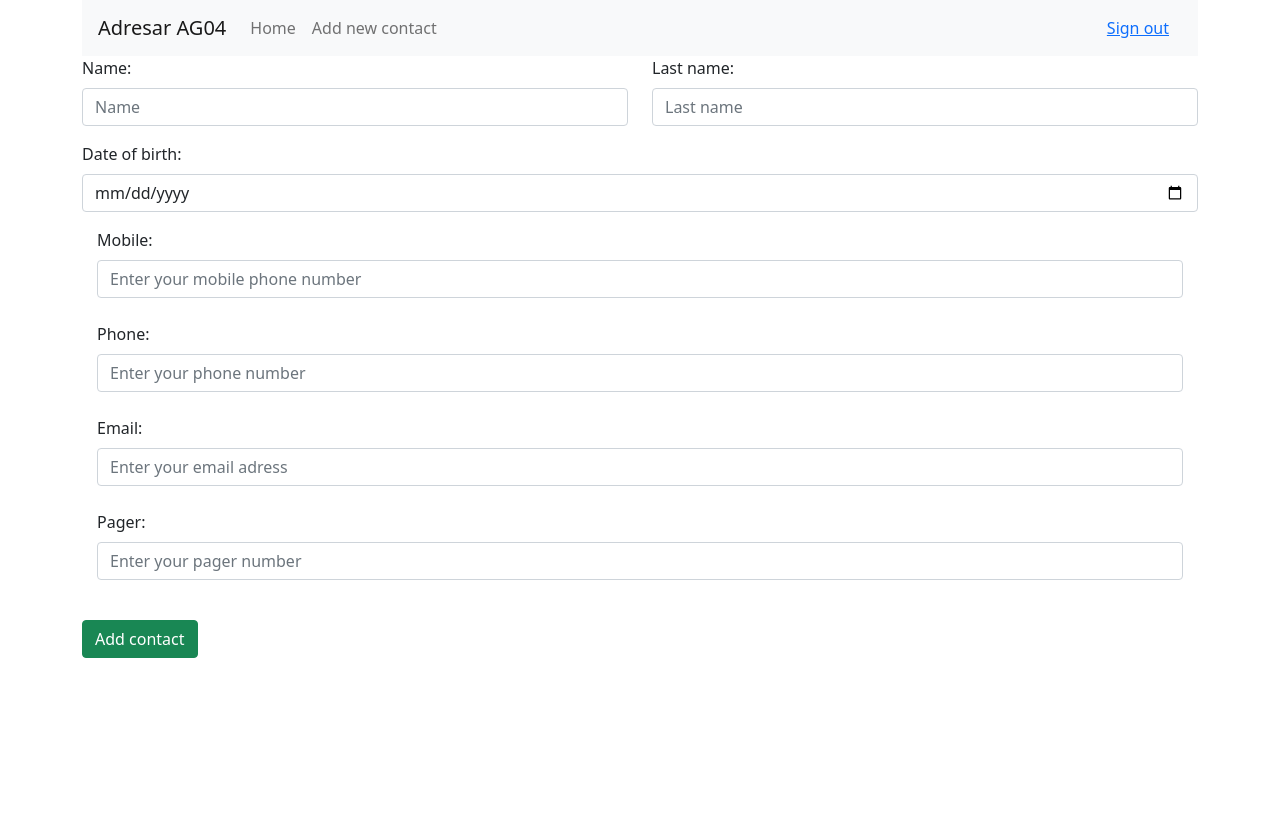
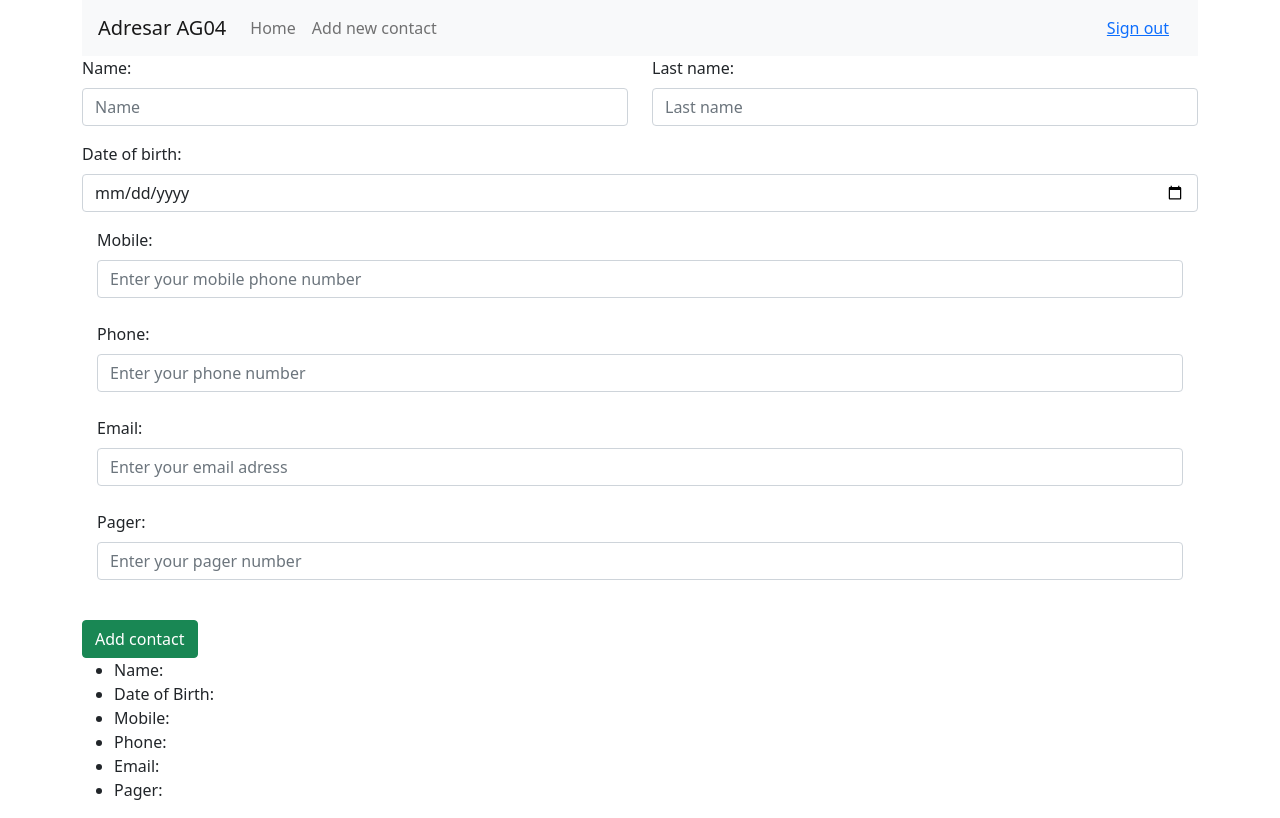
Before and after one commit to ivanrastegorac/adresar, a React (Create React App) app: page /kontakt in a window 1280 px wide. Built offline with nearby package versions, Linux system fonts and the light colour scheme; no server answers.

Commit message:
Edited Component AddNewContact

```diff
--- a/src/components/AddNewContact.js
+++ b/src/components/AddNewContact.js
@@ -1,4 +1,4 @@
-import React, { useState } from 'react';
+import React, { useState, useRef } from 'react';
 import {
   Navbar,
   Container,
@@ -13,11 +13,46 @@ import { useAuth } from '../contexts/AuthContext';
 import { Link } from 'react-router-dom';
 
 export default function Adresar() {
+  // const nameInputRef = useRef();
+  // const lastNameInputRef = useRef();
+  // const dateOfBirthInputRef = useRef();
+  // const mobileInputRef = useRef();
+  // const phoneInputRef = useRef();
+  // const emailInputRef = useRef();
+  // const pagerInputRef = useRef();
   const navigate = useNavigate();
   const [error, setError] = useState('');
   const { logout } = useAuth();
   const { add } = useAuth();
   const [input, setInput] = useState('');
+  // const [todos, setTodos] = useState([
+  //   'Take dogs for a walk',
+  //   'Take garbage out',
+  // ]);
+  const [name, setName] = useState('');
+  const [lastName, setLastName] = useState('');
+  const [dateOfBirth, setDateOfBirth] = useState('');
+  const [mobile, setMobile] = useState('');
+  const [phone, setPhone] = useState('');
+  const [email, setEmail] = useState('');
+  const [pager, setPager] = useState('');
+
+  // const addContact = (event) => {
+  //   event.preventDefault();
+  //   //setTodos([...todos, input]);
+  //   const enteredName = nameInputRef.current.value;
+  //   const enteredLastName = lastNameInputRef.current.value;
+  //   const enteredDateOfBirth = dateOfBirthInputRef.current.value;
+  //   const enteredMobile = mobileInputRef.current.value;
+  //   const enteredPhone = phoneInputRef.current.value;
+  //   const enteredEmail = emailInputRef.current.value;
+  //   const enteredPager = pagerInputRef.current.value;
+  //   setInput('');
+  // };
+
+  // function addContact() {
+  //   return nameInputRef.current.value;
+  // }
 
   async function handleLogout() {
     setError('');
@@ -35,11 +70,10 @@ export default function Adresar() {
 
     try {
       setInput([input]);
-      navigate('/adresar');
+      navigate('/kontakt');
     } catch {
       setError('Failed to add contact');
     }
-    console.log('Contact added!');
   }
 
   return (
@@ -76,8 +110,9 @@ export default function Adresar() {
                 type="text"
                 name="name"
                 placeholder="Name"
-                // value={input}
-                // onChange={(event) => setInput(event.target.value)}
+                value={name}
+                onChange={(e) => setName(e.target.value)}
+                // ref={nameInputRef}
                 required
               />
             </Form.Group>
@@ -86,10 +121,11 @@ export default function Adresar() {
               <Form.Label>Last name:</Form.Label>
               <Form.Control
                 type="text"
-                name="last name"
+                name="lastName"
                 placeholder="Last name"
-                // value={input}
-                // onChange={(event) => setInput(event.target.value)}
+                value={lastName}
+                onChange={(e) => setLastName(e.target.value)}
+                // ref={lastNameInputRef}
                 required
               />
             </Form.Group>
@@ -97,7 +133,13 @@ export default function Adresar() {
 
           <Form.Group className="mb-3" controlId="Calendar">
             <Form.Label>Date of birth:</Form.Label>
-            <Form.Control type="date" name="dateOfBirth" />
+            <Form.Control
+              type="date"
+              name="dateOfBirth"
+              value={dateOfBirth}
+              onChange={(e) => setDateOfBirth(e.target.value)}
+              // ref={dateOfBirthInputRef}
+            />
           </Form.Group>
 
           <Col className="mb-3">
@@ -107,8 +149,9 @@ export default function Adresar() {
                 type="number"
                 name="mobile"
                 placeholder="Enter your mobile phone number"
-                // value={input}
-                // onChange={(event) => setInput(event.target.value)}
+                value={mobile}
+                onChange={(e) => setMobile(e.target.value)}
+                // ref={mobileInputRef}
                 required
               />
             </Form.Group>
@@ -120,8 +163,9 @@ export default function Adresar() {
                 type="number"
                 name="phone"
                 placeholder="Enter your phone number"
-                // value={input}
-                // onChange={(event) => setInput(event.target.value)}
+                value={phone}
+                onChange={(e) => setPhone(e.target.value)}
+                // ref={phoneInputRef}
               />
             </Form.Group>
             <br />
@@ -132,8 +176,9 @@ export default function Adresar() {
                 type="email"
                 name="email"
                 placeholder="Enter your email adress"
-                // value={input}
-                // onChange={(event) => setInput(event.target.value)}
+                value={email}
+                onChange={(e) => setEmail(e.target.value)}
+                // ref={emailInputRef}
               />
             </Form.Group>
             <br />
@@ -144,21 +189,33 @@ export default function Adresar() {
                 type="number"
                 name="pager"
                 placeholder="Enter your pager number"
-                // value={input}
-                // onChange={(event) => setInput(event.target.value)}
+                value={pager}
+                onChange={(e) => setPager(e.target.value)}
+                // ref={pagerInputRef}
               />
             </Form.Group>
             <br />
           </Col>
           <Button
+            //disabled={!input}
             variant="success"
             type="submit"
             className="btn btn-primary"
-            onClick={handleSubmit}
+            //  onClick={addContact}
           >
             Add contact
           </Button>
         </Form>
+        <ul>
+          <li>
+            Name: {name} {lastName}
+          </li>
+          <li>Date of Birth: {dateOfBirth}</li>
+          <li>Mobile: {mobile}</li>
+          <li>Phone: {phone}</li>
+          <li>Email: {email}</li>
+          <li>Pager: {pager}</li>
+        </ul>
       </div>
     </>
   );
--- a/src/components/ContactList.js
+++ b/src/components/ContactList.js
@@ -1,6 +1,8 @@
 import React from 'react';
 import Contact from './Contact';
 import { Table } from 'react-bootstrap';
+import AddNewContact from './AddNewContact';
+import addContact from './AddNewContact';
 
 export const contacts = [
   {
@@ -36,7 +38,7 @@ export const contacts = [
     lastName: 'Tonić',
     mobile: '099498578',
     phone: '',
-    email: 'tonaBandera@gmail.com',
+    email: 'tonka@gmail.com',
     pager: '',
   },
 ];
```
Also changed, not shown: src/components/Login.js (+14 -4 lines).
